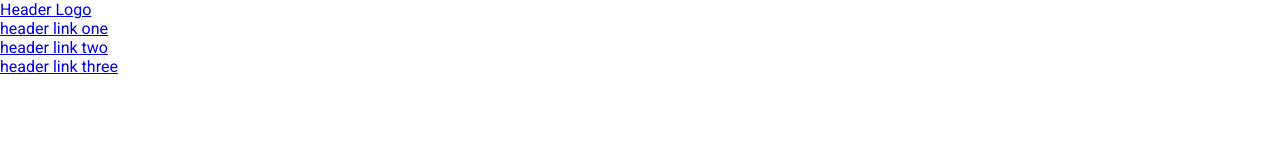
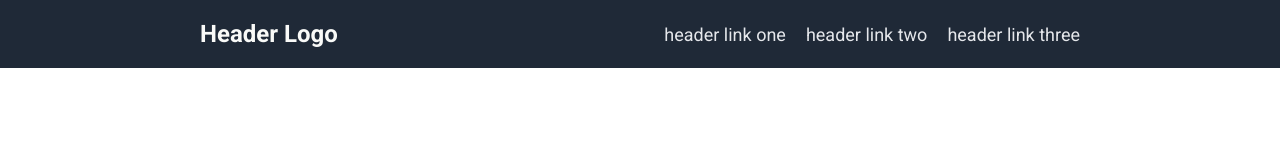
Before and after one commit to oudom-phoem/landing-page, a plain HTML site: page index.html in a window 1280 px wide. Drawn offline with Linux system fonts and the light colour scheme.

Commit message:
Add styles to header section

```diff
--- a/css/styles.css
+++ b/css/styles.css
@@ -9,3 +9,30 @@
 body {
   font-family: Roboto;
 }
+
+header {
+  background-color: #1f2937;
+  display: flex;
+  justify-content: space-between;
+  align-items: center;
+  padding: 20px 200px;
+}
+
+.logo a {
+  color: #f9faf8;
+  text-decoration: none;
+  font-size: 24px;
+  font-weight: 600;
+}
+
+ul {
+  list-style: none;
+  display: flex;
+  gap: 20px;
+}
+
+ul a {
+  color: #e5e7eb;
+  text-decoration: none;
+  font-size: 18px;
+}
```
